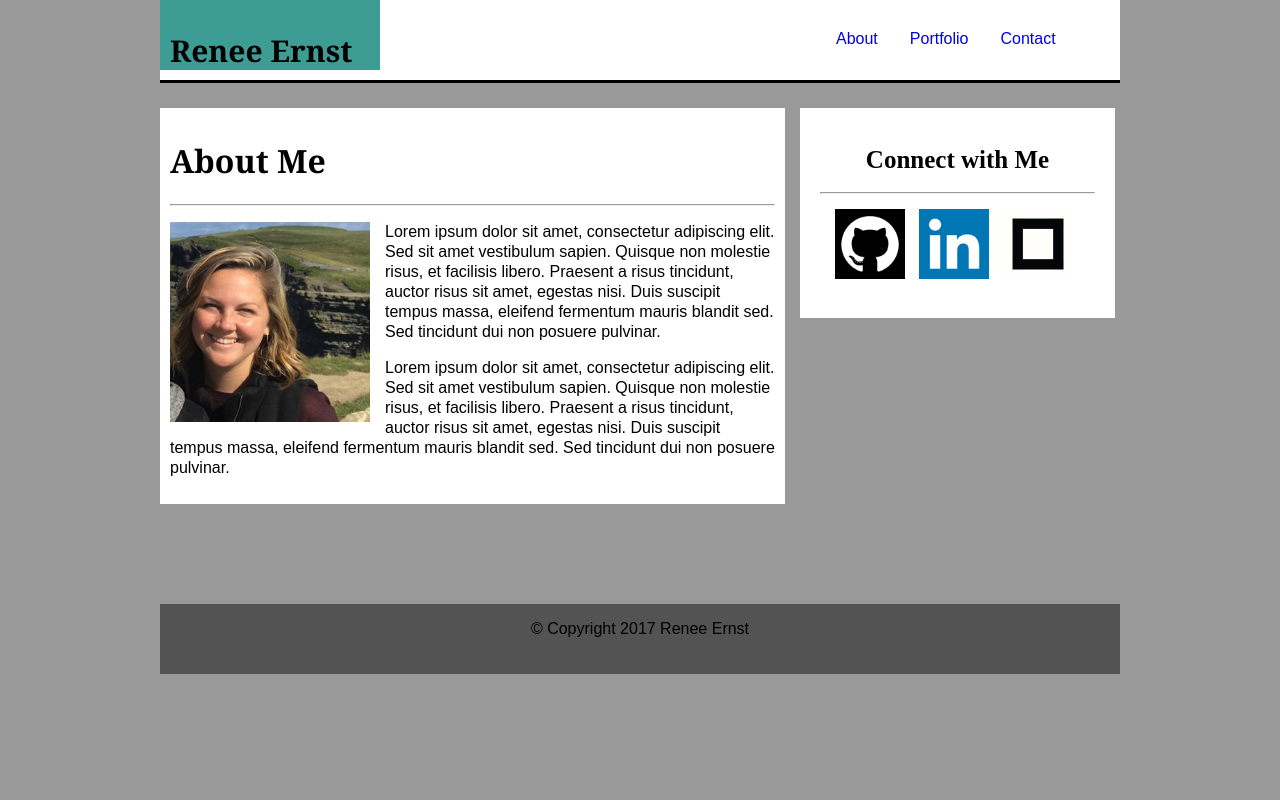
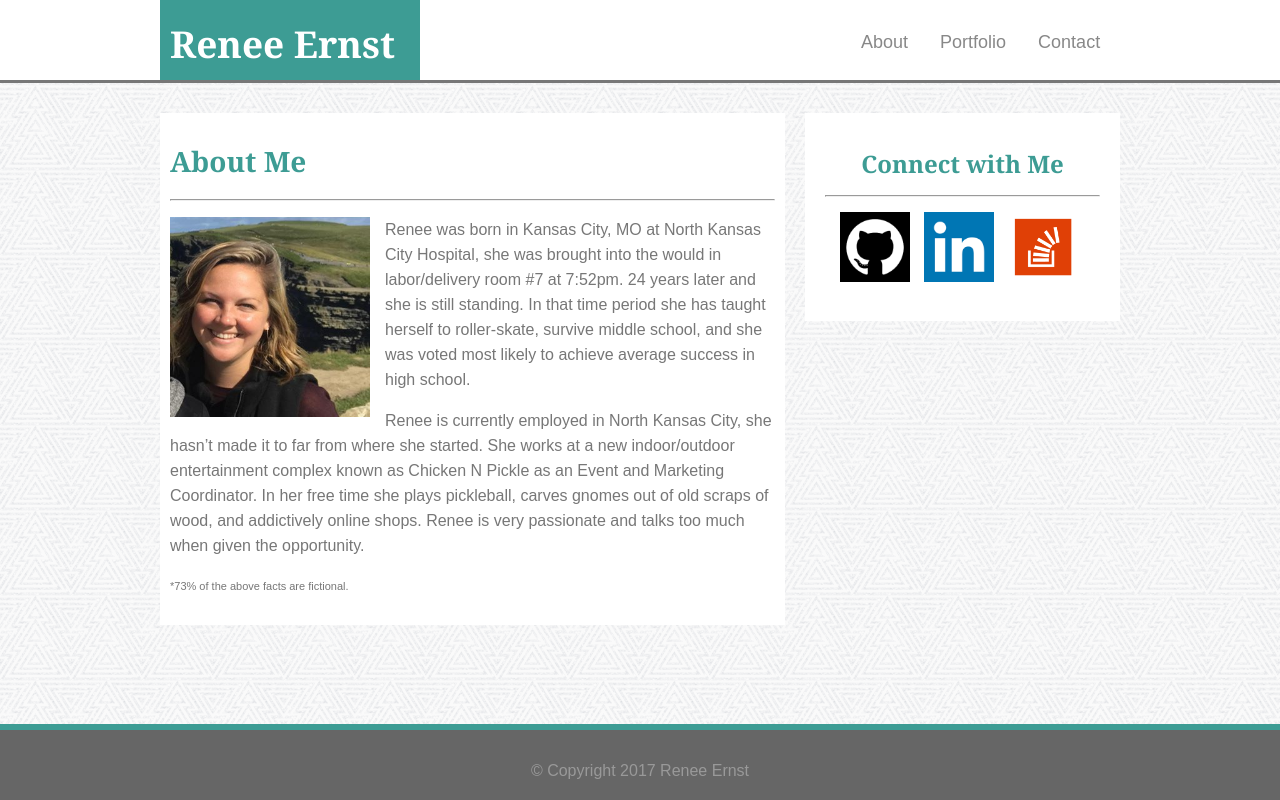
Before and after one commit to rernst322/Basic-Portfolio, a plain HTML site: page index.html in a window 1280 px wide. Drawn offline with Linux system fonts and the light colour scheme.

Commit message:
initial files

```diff
--- a/css/style.css
+++ b/css/style.css
@@ -1,44 +1,74 @@
 
 
 body {
-	width: 960px;
 	margin: 0 auto;
-	background-color: #999;
+	width: 100%;
+	background-image: url("../assets/background.png");
+}
+
+#header {
+	width: 100%;
+	background-color: white;
+	height: 80px;
+	border-bottom-style: solid;
+	border-color: #777;
+
 }
 
 #nav {
-	width: 100%;
-	border-color: #777;
-	border-bottom: solid;
-	height: 80px;
+	width: 960px;
+	border-color: #ccccc;
 	background-color: white;
 	font-family: Arial;
 	margin-bottom: 20px;
 	position: relative;
+	margin: 0 auto;
+	font-size: 18px;
 }
 
 #nav ul {
 	list-style-type: none;
+
+}
+
+#nav li  {
+	text-decoration: none;
+}
+
+#nav a {
+	color: #888;
+}
+
+#nav a:hover {
+	color: rgb(61, 156, 148);
+}
+
+.container {
+	width: 960px;
+	margin: 0 auto;
+	padding: 30px;
 }
 
 .NavList {
 	clear: right;
 	float: left;
-	margin-left: 400px;
+	margin-left: 385px;
+	font-color: rgb(61, 156, 148);
 
 }
 
 .Name {
-	font-size: 30px;
-	height: 50px;
-	width: 200px;
+	height: 60px;
+	width: 240px;
 	float: left;
 	padding: 10px;
 	background-color: rgb(61, 156, 148);
+	line-height: 18px;
 }
 
 .Name h1 {
-	font-size: 30px;
+	font-size: 37px;
+	color: white;
 }
 li {
 	float: left;
@@ -53,15 +83,24 @@ li a {
 
 h1 {
 	font-family: 'Georgia', Times, Times New Roman, serif;
+	color: rgb(61, 156, 148);
+	font-size: 28px;
 }
 
 h2 {
-	font-size: 25px;
+	font-size: 24px;
 	line-height: 22px;
+	color: rgb(61, 156, 148);
+	font-family: 'Georgia', Times, Times New Roman, serif;
 }
 
 p {
 	font-family: 'Arial', 'Helvetica Neue', Helvetica, sans-serif;
+	color: #777777;
+}
+
+.liltxt p {
+	font-size:11px;
 }
 #AboutMe {
 	width: 605px;
@@ -69,8 +108,7 @@ p {
 	top: 60px;
 	float: left;
 	padding: 10px;
-	margin-bottom: 100px;
-	margin-top: 5px;
+
 }
 
 #Connect {
@@ -78,7 +116,6 @@ p {
 	float: right;
 	background-color: white;
 	padding: 20px;
-	margin:5px;
 
 }
 
@@ -88,13 +125,14 @@ p {
 
 #AboutMe p {
 	clear: right;
-	line-height: 20px;
+	line-height: 25px;
 }
 
 #AboutMe img {
 	margin-right: 15px;
 	margin-bottom: 10px;
 }
+
 
 .ConnectImg {
 	margin: 10px;
@@ -105,21 +143,29 @@ p {
 }
 
 #Connect h2 {
-	text-align: center;
+	text-align: center;;
 }
-
 
 
 footer {
 	clear: left;
-	width: 960px;
 	height: 70px;
-	background-color: rgb(83, 83, 83);
+	background-color: rgb(102,102,102);
 	display: block;
+	width: 100%;
+	position: absolute;
+	bottom: 0;
+	border-top: solid 6px;
+	border-top-color: rgb(61, 156, 148);
 }
 
-footer p {
+.footer {
+	width: 60%;
+	margin: 0 auto;
+}
+
+.footer p {
+	text-align: center;
 	line-height: 50px;
-	text-align: center;
-
+	color: #999;
 }
--- a/index.html
+++ b/index.html
@@ -10,19 +10,22 @@
 
 <body>
 
-
+<div id="header">
 <div id="nav">
 	<div class="Name"><h1>Renee Ernst</h1></div>
 	<div class="NavList">
 	<ul>
 		<li><a href="index.html">About</a></li>
+
 		<li><a href="portfolio.html">Portfolio</a></li>
+
 		<li><a href="contact.html">Contact</a></li>
 	</ul>
 	</div>
+</div>
 
 </div>
-
+<div class="container">
 <div id="AboutMe">
 	<h1>About Me</h1>
 	<hr>
@@ -30,8 +33,9 @@
 
 	<img class="MyPic" src="assets/Renee.jpg" height="200">
 
-	<p>Lorem ipsum dolor sit amet, consectetur adipiscing elit. Sed sit amet vestibulum sapien. Quisque non molestie risus, et facilisis libero. Praesent a risus tincidunt, auctor risus sit amet, egestas nisi. Duis suscipit tempus massa, eleifend fermentum mauris blandit sed. Sed tincidunt dui non posuere pulvinar.</p>
-	<p>Lorem ipsum dolor sit amet, consectetur adipiscing elit. Sed sit amet vestibulum sapien. Quisque non molestie risus, et facilisis libero. Praesent a risus tincidunt, auctor risus sit amet, egestas nisi. Duis suscipit tempus massa, eleifend fermentum mauris blandit sed. Sed tincidunt dui non posuere pulvinar.</p>
+	<p>Renee was born in Kansas City, MO at North Kansas City Hospital, she was brought into the would in labor/delivery room #7 at 7:52pm. 24 years later and she is still standing. In that time period she has taught herself to roller-skate, survive middle school, and she was voted most likely to achieve average success in high school. </p>
+	<p>Renee is currently employed in North Kansas City, she hasn’t made it to far from where she started. She works at a new indoor/outdoor entertainment complex known as Chicken N Pickle as an Event and Marketing Coordinator. In her free time she plays pickleball, carves gnomes out of old scraps of wood, and addictively online shops. Renee is very passionate and talks too much when given the opportunity. </p>
+	<div class="liltxt"><p>*73% of the above facts are fictional.</div></p>
 </div>
 
 <div id="Connect">
@@ -40,16 +44,19 @@
 	<hr>
 
 	<div class="ConnectImg">
-		<img src="assets/github.png" alt="http:/wwww" height="70">
-		<img src="assets/linkedin.png" alt="LinkedIN" height="70">
-		<img src="assets/box.jpg" alt="Box" height="70">
+		<img src="assets/github.png" alt="http://wwww.github.com" height="70">
+		<img src="assets/linkedin.png" alt="http://www.LinkedIN.com" height="70">
+		<img src="assets/stackoverflow.png" alt="http://www.stackoverflow.com" height="70">
 	</div>
 
 
 </div>
 
+</div>
 <footer>
+	<div class="footer">
 	<p>&copy; Copyright 2017 Renee Ernst</p>
+	</div>
 
 </footer>
 
```
Also changed, not shown: contact.html (+14 -7 lines), assets/box.jpg (deleted), assets/stackoverflow.png (added), 2 other files.
